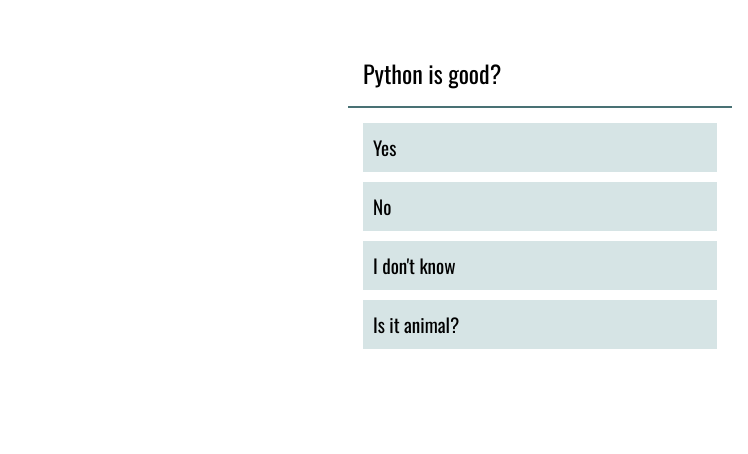
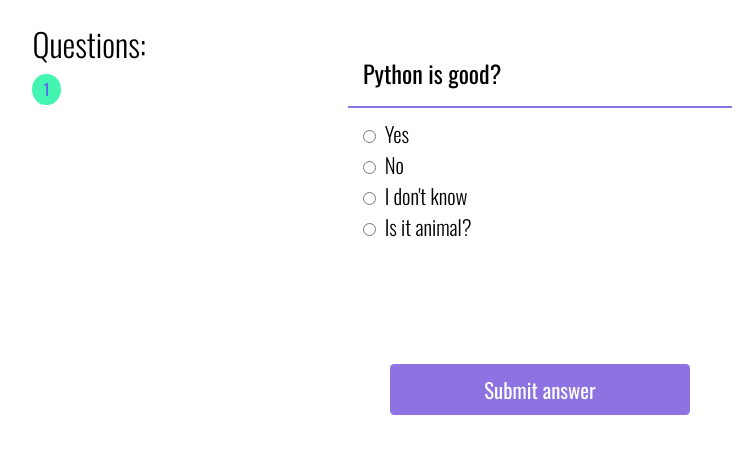
Before and after one commit to MidnightRoam/quiz_app_dj, a Django app: a page that uses question_answer/templates/base.html in a window 1280 px wide. Shown: the part 70-524 px from the top of the page, without its empty margins (100-848 px from the left). Run offline with Django 3.2, Linux system fonts and the light colour scheme; a user stored in the database is signed in; data comes from the database, SQL or seed files in the repository; both versions use the stored data as it was after the commit.

Commit message:
Pagination of display 1 question on each page was developed, css styles were expanded

```diff
--- a/question_answer/questions/views.py
+++ b/question_answer/questions/views.py
@@ -4,6 +4,7 @@ from django.http import HttpResponse
 from django.views import View
 from django.views.generic import DetailView, ListView
 from django.contrib.auth.models import User
+from django.contrib.auth.mixins import LoginRequiredMixin
 
 from .models import Question, GroupQuestion
 from .forms import AddQuestionForm
@@ -44,17 +45,16 @@ class HomePage(View):
         return render(request, 'index.html', context)
 
 
-class QuestionsView(ListView):
+class QuestionsView(LoginRequiredMixin, ListView):
     model = GroupQuestion
     template_name = 'question_page.html'
-    # slug_url_kwarg = 'slug'
     context_object_name = 'questions'
+    login_url = '/signin/'
+    paginate_by = 1
 
-    def get_context_data(self, *args, **kwargs):
-        context = super().get_context_data(**kwargs)
+    def get_queryset(self):
         slug = self.kwargs['slug']
-        context['questions'] = Question.objects.filter(group__slug=slug)
-        return context
+        return Question.objects.filter(group__slug=slug)
 
 
 # class QuestionsList(ListView):
@@ -94,7 +94,7 @@ class LoginView(View):
         password = request.POST.get('password')
 
         user = authenticate(request, username=username, password=password)
-        if user is not None:
+        if user is not None and user.is_active:
             login(request, user)
             return redirect('/')
         return render(request, 'login.html')
@@ -110,11 +110,10 @@ class SignupView(View):
         password1 = request.POST.get('password1')
         password2 = request.POST.get('password2')
 
-        if password1 == password2 and username is not None:
-            user = User.objects.create_user(username=username, password=password1)
-            login(request, user)
-            return redirect('/')
-
+        if password1 == password2 and username:
+                user = User.objects.create_user(username=username, password=password1)
+                login(request, user)
+                return redirect('/')
 
 
 class LogoutView(View):
--- a/question_answer/static/css/style.css
+++ b/question_answer/static/css/style.css
@@ -50,10 +50,14 @@
 .total__groups {
     font-size: 2em;
     color: #fff;
-    -webkit-text-stroke: 1px #252525;
     position: absolute;
+    font-weight: 300;
     left: 10%;
     top: 1%;
+    background-color: #8D9EFF;
+    height: 1.6em;
+    width: 7em;
+    text-align: center;
 }
 
 .group {
@@ -82,10 +86,11 @@
 }
 /* Styles of personal group of test page */
 .question__list {
+    position: relative;
     display: flex;
     flex-direction: column;
     align-items: center;
-    width: 30%;
+    width: 100%;
     margin: 0 auto;
     height: auto;
 }
@@ -100,13 +105,15 @@
 .question__title {
     font-size: 1.5em;
     padding: 15px;
-    border-bottom: 2px solid #497174;
+    border-bottom: 2px solid #8D72E1;
 }
 
 .question__options {
     padding: 10px;
     display: flex;
     flex-direction: column;
+    text-align: left;
+    text-justify: justify;
 }
 
 .question__option {
@@ -119,6 +126,41 @@
 .question__option:hover {
     color: #fff;
     background-color: #497174;
+}
+
+/* Question pagination styles */
+.pagination-section {
+    position: absolute;
+    margin: 10px;
+    right: 80%;
+}
+
+.pagination__title {
+    font-size: 2em;
+    font-weight: 300;
+    margin: 10px 0px;
+}
+
+.pagination-link {
+    background-color: #7879F1;
+    color: #fff;
+    padding: 3px 11px 4px 11px;
+    border-radius: 50%;
+    text-decoration: none;
+}
+
+.page-num-selected {
+    background-color: #44f5b1;
+    color: #5D5FEF;
+}
+
+.disabled {
+    background-color: #dddddd;
+    color: linen;
+    opacity: 1;
+    cursor: not-allowed;
+    pointer-events: none;
+    color: #909090;
 }
 
 .background {
@@ -172,6 +214,13 @@
 .login__new-account a {
     text-decoration: none;
     color: #8D72E1;
+    transition: 0.2s;
+}
+
+.login__new-account a:hover {
+    color: #8D72E1;
+    border-bottom: 2px solid #44f5b1;
+
 }
 
 .signup__card {
@@ -185,6 +234,21 @@
     border-radius: 0.2em;
 }
 
+.form__label {
+    font-size: 1.3em;
+    font-weight: 300;
+}
+
+input[type="radio"] {
+
+}
+
+.question__form {
+    display: flex;
+    flex-direction: column;
+    align-items: center;
+}
+
 .btn {
     border: none;
     border-radius: 0.2em;
@@ -194,8 +258,11 @@
     text-align: center;
     width: 300px;
     font-size: 1.3em;
+    transition: 0.5s;
 }
 
 .btn:hover {
     cursor: pointer;
+    background-color: #44f5b1;
+    color: #8D72E1;
 }
--- a/question_answer/templates/base.html
+++ b/question_answer/templates/base.html
@@ -3,7 +3,7 @@
 <html lang="en">
 <head>
     <meta charset="UTF-8">
-    <title>Quiz</title>
+    <title>{% block title %} Quiz {% endblock %}</title>
     <link rel="stylesheet" href="{% static 'css/style.css' %}">
     <link rel="preconnect" href="https://fonts.googleapis.com">
     <link rel="preconnect" href="https://fonts.gstatic.com" crossorigin>
--- a/question_answer/templates/question_page.html
+++ b/question_answer/templates/question_page.html
@@ -1,25 +1,56 @@
 {% extends 'base.html' %}
+
+{% block title %}Let's quiz it!{% endblock %}
 
 {% block content %}
     <div class="question__list">
+         <div class="pagination-section">
+             <p class="pagination__title">Questions:</p>
+                {% for page in page_obj.paginator.page_range %}
+
+                {% if page_obj.number == page %}
+                    <a href="?page={{ page }}" class="pagination-link page-num-selected">{{ page }}</a>
+                {% else %}
+                    <a href="?page={{ page }}" class="pagination-link disabled">{{ page }}</a>
+                {% endif %}
+
+                {% endfor %}
+        </div>
+        <form action="" method="POST" class="question__form">
+            {% csrf_token %}
             {% for question in questions %}
             <div class="question">
                 <div class="question__title">{{ question }}</div>
                 <div class="question__options">
-                <p class="question__option">
+                    <div>
+                        <input type="radio" class="question__option" value="option1" id="radio1">
+                        <label for="radio1" class="form__label">
                             {{ question.option1 }}
-                </p>
-                <p class="question__option">
+                        </label>
+                    </div>
+                    <div class="form__check">
+                        <input type="radio" class="question__option" value="option2" id="radio2">
+                        <label for="radio2" class="form__label">
                             {{ question.option2 }}
-                </p>
-                <p class="question__option">
+                        </label>
+                    </div>
+                    <div class="form__check">
+                        <input type="radio" class="question__option" value="option3" id="radio3">
+                        <label for="radio3" class="form__label">
                             {{ question.option3 }}
-                </p>
-                <p class="question__option">
+                        </label>
+                    </div>
+                    <div class="form__check">
+                        <input type="radio" class="question__option" value="option4" id="radio4">
+                        <label for="radio4" class="form__label">
                             {{ question.option4 }}
-                </p>
+                        </label>
+                    </div>
                 </div>
             </div>
             {% endfor %}
+        <input id='timer' type='hidden' name="timer" value="">
+        <button type="submit" class="btn">Submit answer</button>
+        </form>
     </div>
 {% endblock %}
```
Also changed, not shown: question_answer/db.sqlite3. Lines whose indentation alone changed are shown as unchanged.
